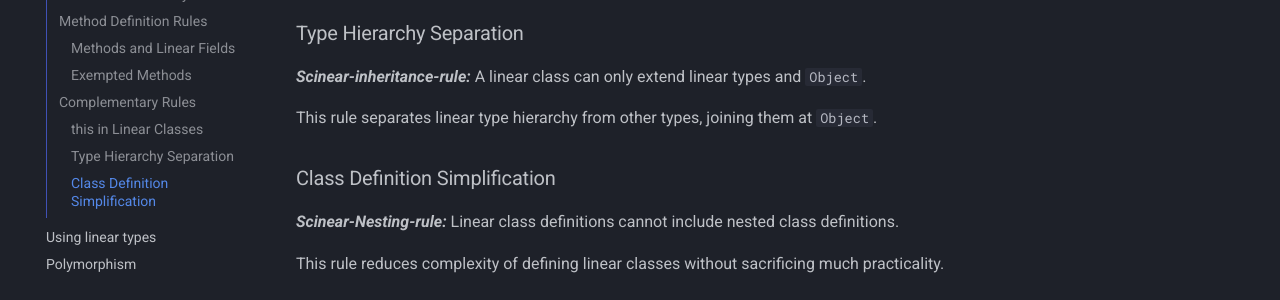
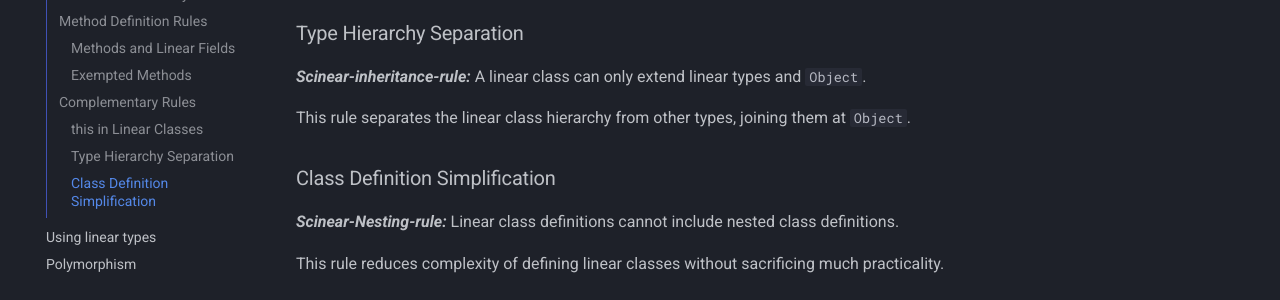
Before and after one commit to amsen20/masters-thesis, an MkDocs documentation site: the page built from docs/scinear/defining-linear-types.md, in a window 1280 px wide and 900 px high, scrolled down 2443 px. Shown: the part 555-855 px from the top of the window. Built offline with MkDocs 1.6.1 and Material for MkDocs 9.7.7, drawn with Linux system fonts in a browser that asks for light colours.

Commit message:
Update docs/scinear/defining-linear-types.md
Co-authored-by: Ondřej Lhoták <olhotak@uwaterloo.ca>

```diff
--- a/docs/scinear/defining-linear-types.md
+++ b/docs/scinear/defining-linear-types.md
@@ -141,7 +141,7 @@ Furthermore, a linear class's method body does not refer to the class instance d
 
 ***Scinear-inheritance-rule:*** A linear class can only extend linear types and `Object`.
 
-This rule separates linear type hierarchy from other types, joining them at `Object`.
+This rule separates the linear class hierarchy from other types, joining them at `Object`.
 
 ### Class Definition Simplification
 
```
